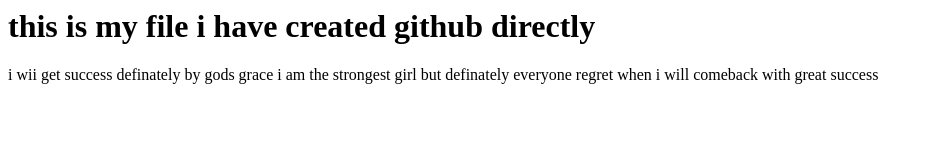
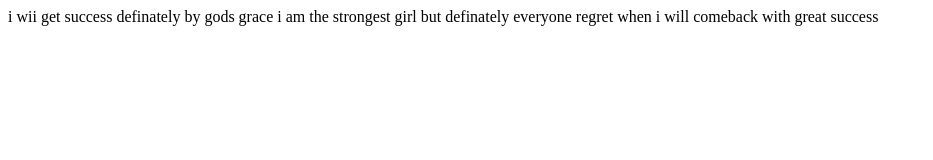
Before and after one commit to jubedabegum/FLMREPO, a plain HTML site: page index.html in a window 1280 px wide. Shown: the whole page, without its empty margins (0-933 px from the left). Drawn offline with Linux system fonts and the light colour scheme.

Commit message:
Update index.html

```diff
--- a/index.html
+++ b/index.html
@@ -1,4 +1,4 @@
-<h1> this is my file i have created github directly</h1>
+
 i wii get success definately by gods grace
 i am the strongest girl
 but definately everyone regret when i will comeback with great success
```
